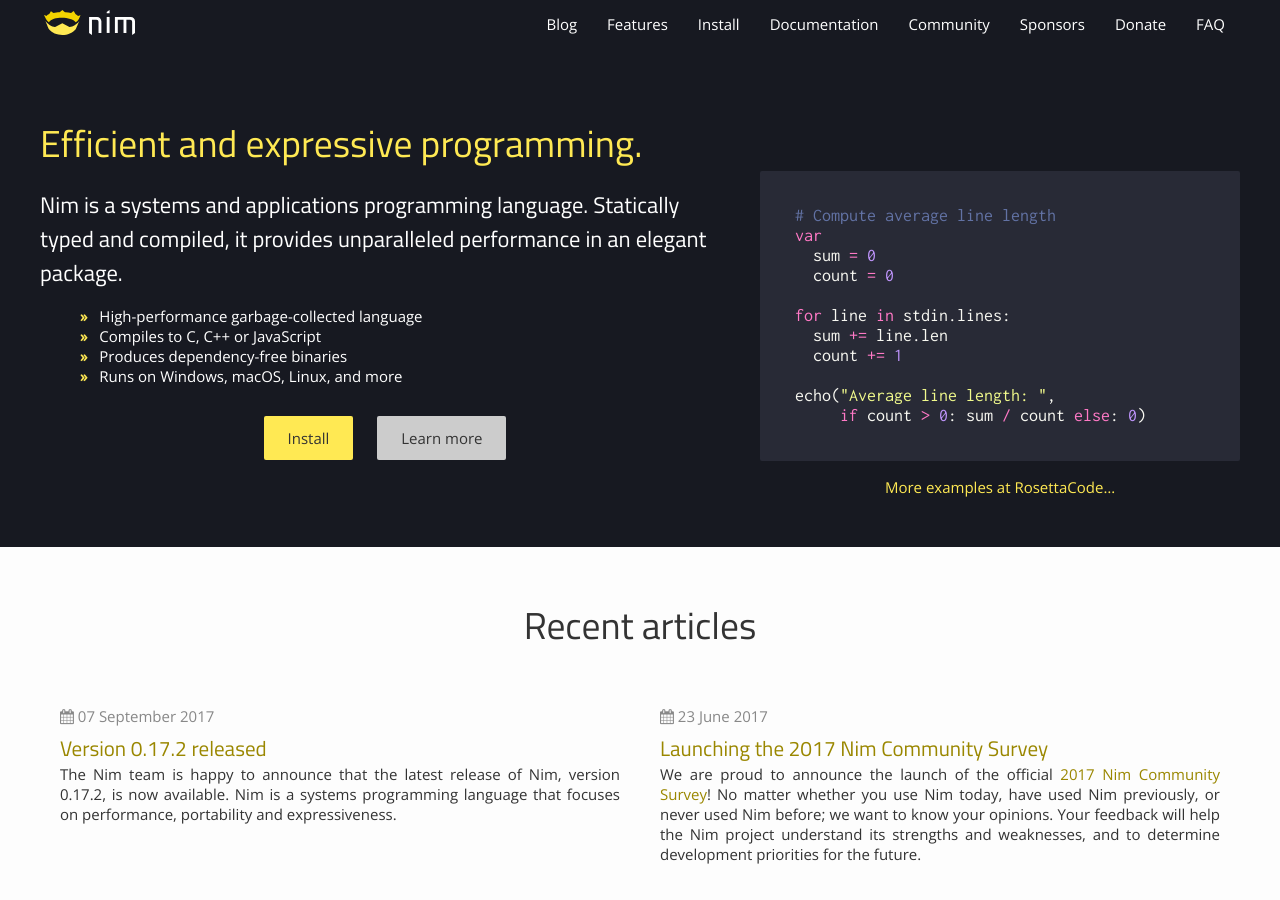
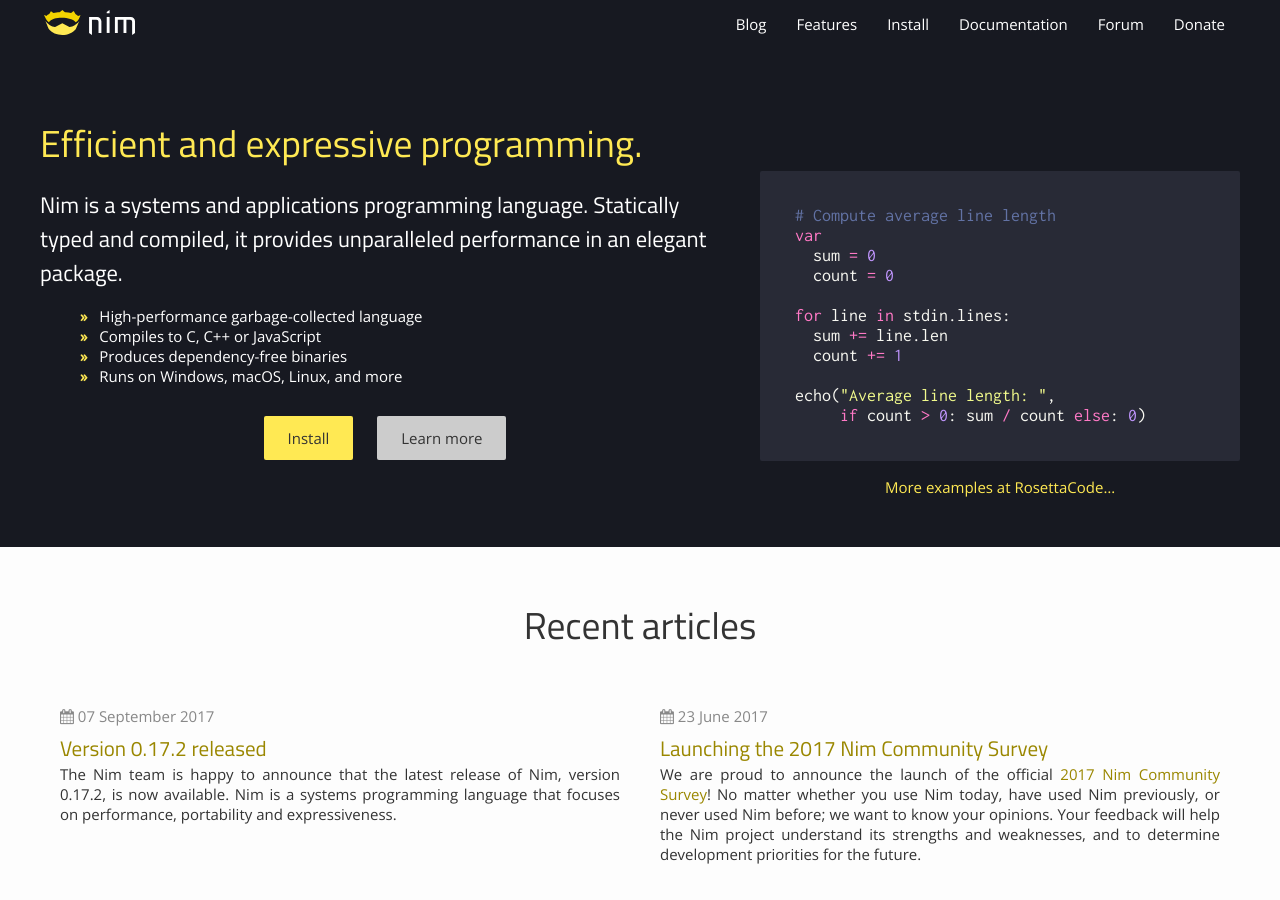
Before and after one commit to nim-lang/website, a Jekyll site: the page built from jekyll/index.html, in a window 1280 px wide and 900 px high. Built offline with Jekyll 4.4.1, drawn with Linux system fonts in a browser that asks for light colours.

Commit message:
Navigation improvements according to #47

```diff
--- a/jekyll/_config.yml
+++ b/jekyll/_config.yml
@@ -31,14 +31,10 @@
     url: /install.html
   - title: Documentation
     url: /documentation.html
-  - title: Community
-    url: /community.html
-  - title: Sponsors
-    url: /sponsors.html
+  - title: Forum
+    url: https://forum.nim-lang.org
   - title: Donate
     url: /donate.html
-  - title: FAQ
-    url: /faq.html
 
 # Build settings
 markdown: kramdown
--- a/jekyll/documentation.html
+++ b/jekyll/documentation.html
@@ -20,6 +20,10 @@
     <h2 class="">Books</h2>
     <p>
       <a href="https://manning.com/books/nim-in-action?a_aid=niminaction&a_bid=78a27e81">Nim in Action</a>
+    </p>
+    <h2 class="">Other</h2>
+    <p>
+      <a href="{{ site.baseurl }}/faq.html">Frequently Asked Questions</a>
     </p>
     <h2 class="">Search Options</h2>
     <p>
--- a/jekyll/index.html
+++ b/jekyll/index.html
@@ -210,7 +210,8 @@
         <h2>IRC/Gitter</h2>
         <h3>Real-time chat</h3>
         <a href="irc://freenode.net/nim"><i class="fa fa-irc">#</i>FreeNode#nim</a><br/>
-        <a href="https://gitter.im/nim-lang/Nim"><i class="fa fa-gitter"></i>nim-lang/Nim</a>
+        <a href="https://gitter.im/nim-lang/Nim"><i class="fa fa-gitter"></i>nim-lang/Nim</a><br/>
+        <a href="https://irclogs.nim-lang.org"><i class="fa fa-irclogs">#</i>IRC Logs</a>
       </div>
       <div class="pure-u-1 pure-u-md-1-4">
         <h2>Forum</h2>
```
Also changed, not shown: jekyll/community.md (+2 -1 lines).
